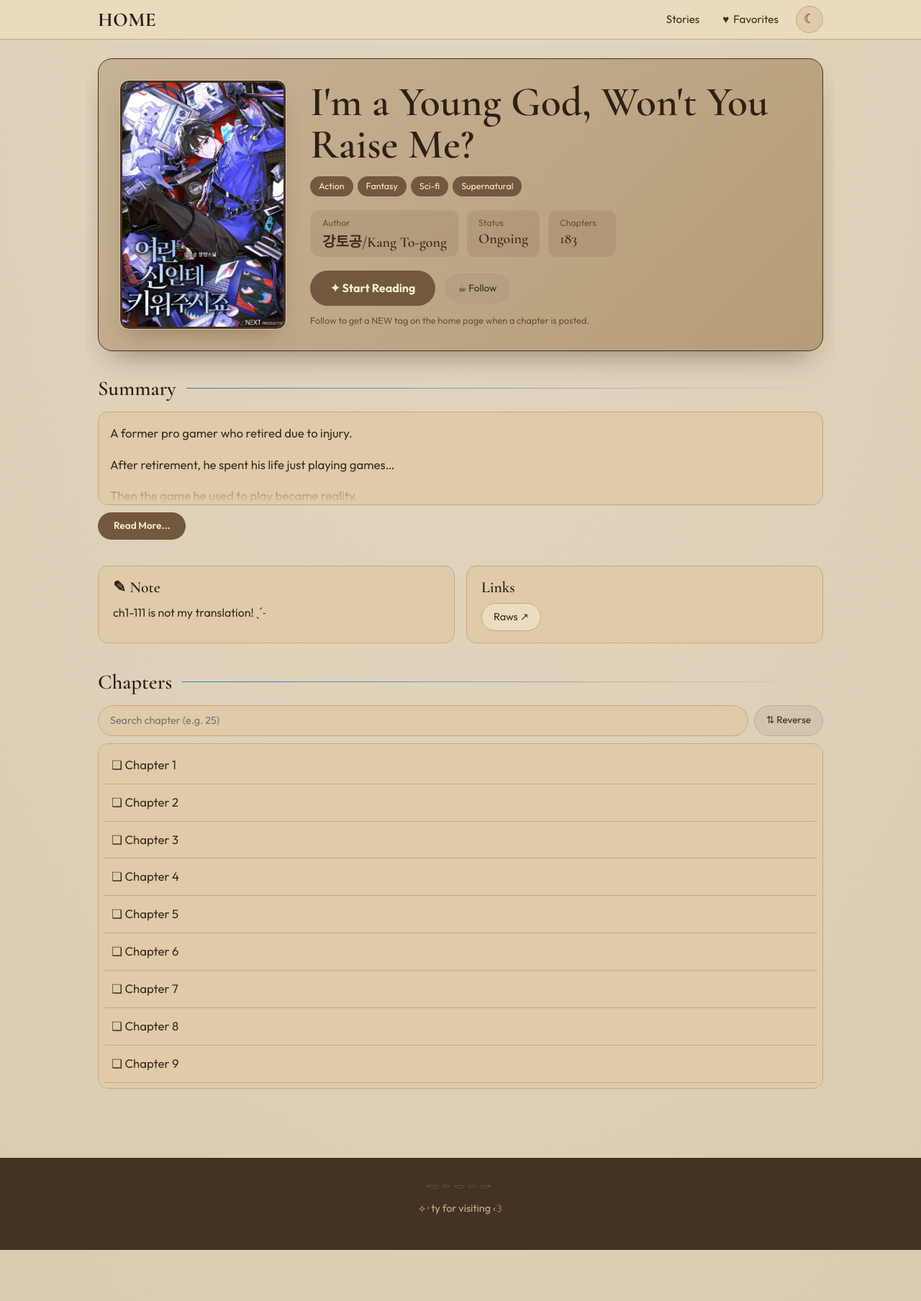
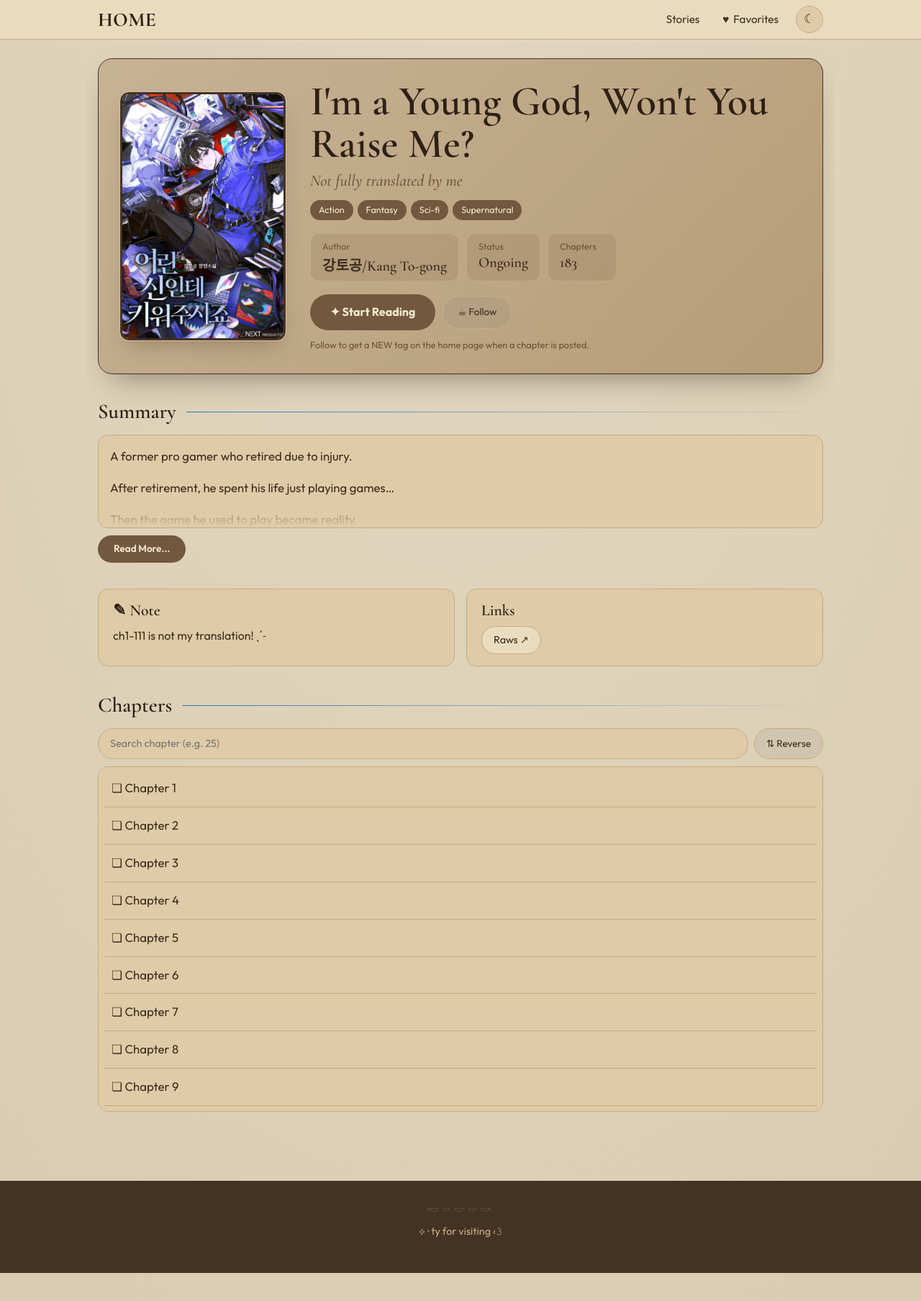
Before and after one commit to soleumn/soleumn.github.io, a Jekyll site: the page built from _novels/eoshinki.md, in a window 1280 px wide. Shown: the top 1808 px of the page at 72% size. Built offline with Jekyll 4.4.1, drawn with Linux system fonts in a browser that asks for light colours.

Commit message:
Update eoshinki.md

```diff
--- a/_novels/eoshinki.md
+++ b/_novels/eoshinki.md
@@ -3,7 +3,7 @@ title: I'm a Young God, Won't You Raise Me?
 slug: eoshinki                 # TEM que ser igual ao nome da pasta em _chapters/
 permalink: /eoshinki/          # endereço da página da história
 image: /assets/eoshinki.jpg    # capa
-tagline: ""
+tagline: "Not fully translated by me"
 author: 강토공/Kang To-gong
 status: Ongoing
 chapter_auto: true
```
